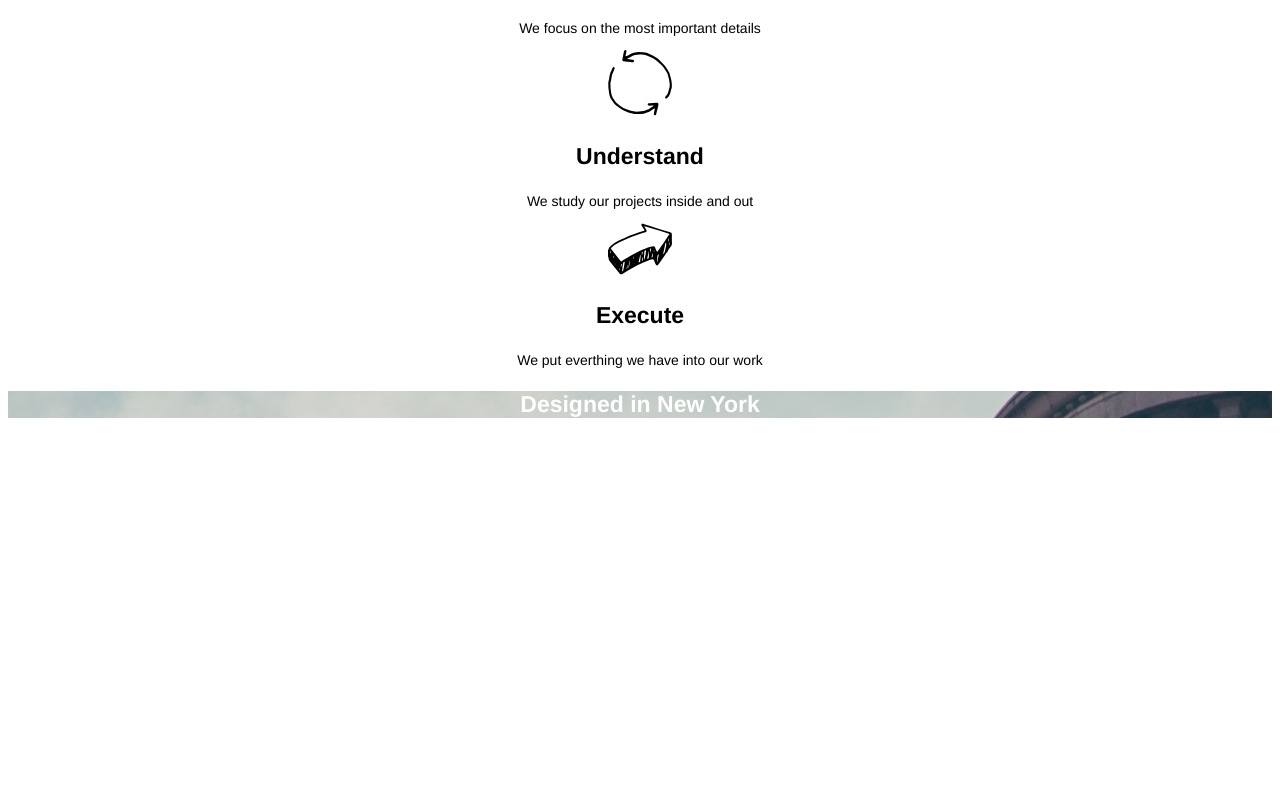
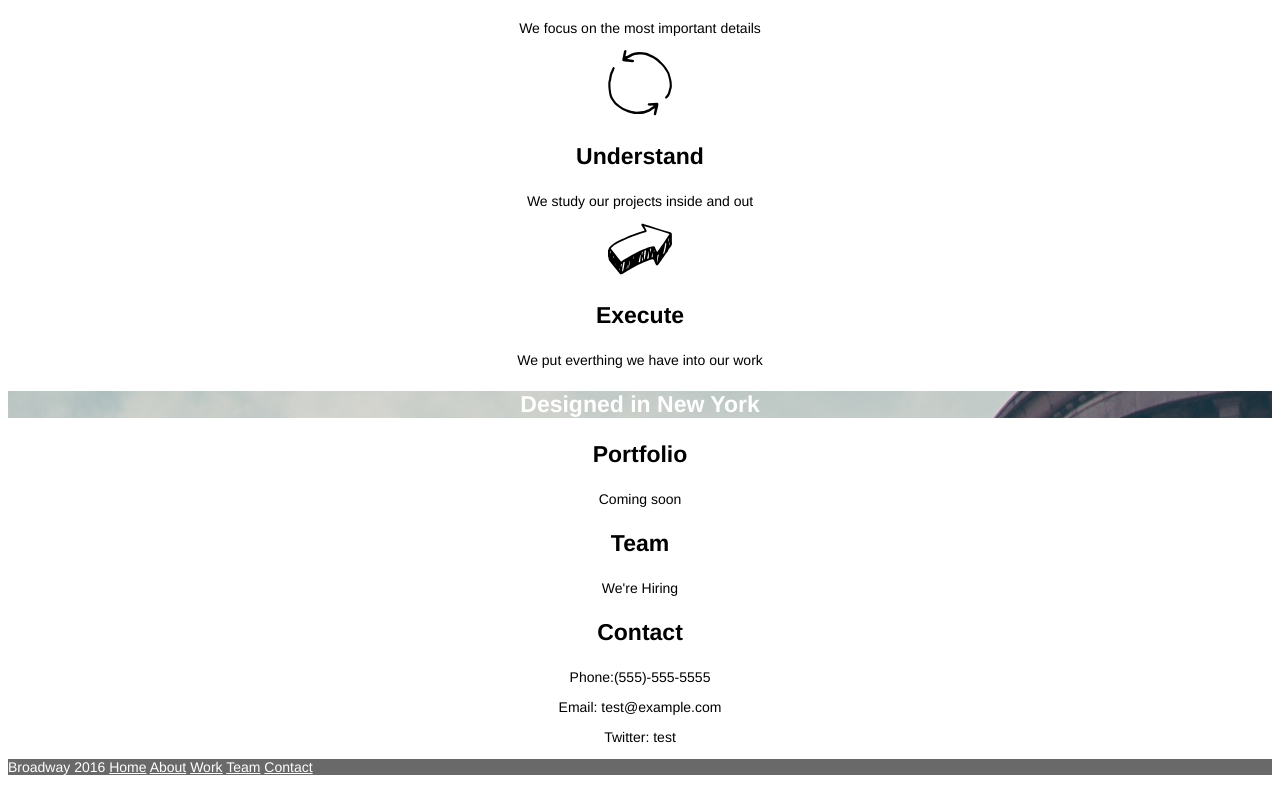
Before and after one commit to mattbaggett/broadway, a plain HTML site: page index.html in a window 1280 px wide. Shown: the part 517-1306 px from the top of the page. Before the commit the page ends 958 px from the top, so only its background shows below. Drawn offline with Linux system fonts and the light colour scheme.

Commit message:
footer added

```diff
--- a/index.html
+++ b/index.html
@@ -32,6 +32,27 @@
       <p class="head2">Designed in New York</p>
     </div>
 
+    <div class="white">
+      <p class="sub">Portfolio</p>
+        <p>Coming soon</p>
+      <p class="sub">Team</p>
+        <p>We're Hiring</p>
+      <p class="sub">Contact</p>
+        <p>Phone:(555)-555-5555</p>
+        <p>Email: test@example.com</p>
+        <p>Twitter: test</p>
+    </div>
+
+    <div class="footer">
+      <p>Broadway 2016
+        <a class="footer" href="#">Home</a>
+        <a class="footer" href="#">About</a>
+        <a class="footer" href="#">Work</a>
+        <a class="footer" href="#">Team</a>
+        <a class="footer" href="#">Contact</a>
+      </p>
+
+    </div>
 
   </body>
 </html>
```
